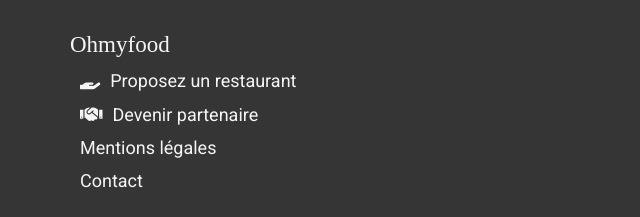
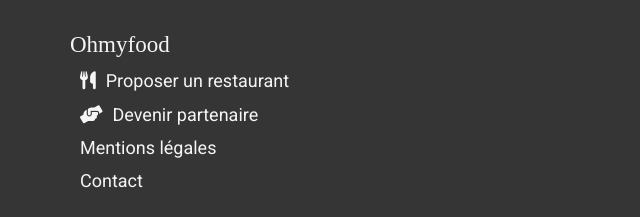
Before and after one commit to THOMAS-OC/P3_OPENCLASSROOMS, a website: page index.html in a window 1280 px wide. Shown: the part 1722-1939 px from the top of the page, 0-640 px from the left. Drawn offline with Linux system fonts and the light colour scheme; a web font is replaced by a local one.

Commit message:
Utilisation des bons pictos dans la section footer

```diff
--- a/index.html
+++ b/index.html
@@ -174,11 +174,11 @@
                 </li>
 
                 <li class="footer__nav__item">
-                    <a href=""><i class="fas fa-hand-holding"></i>Proposez un restaurant</a>
+                    <a href=""><i class="fa-solid fa-utensils"></i>Proposer un restaurant</a>
                 </li>
 
                 <li class="footer__nav__item">
-                    <a href=""><i class="fas fa-handshake"></i>Devenir partenaire</a>
+                    <a href=""><i class="fa-solid fa-handshake-angle"></i>Devenir partenaire</a>
                 </li>
 
                 <li class="footer__nav__item">
```
